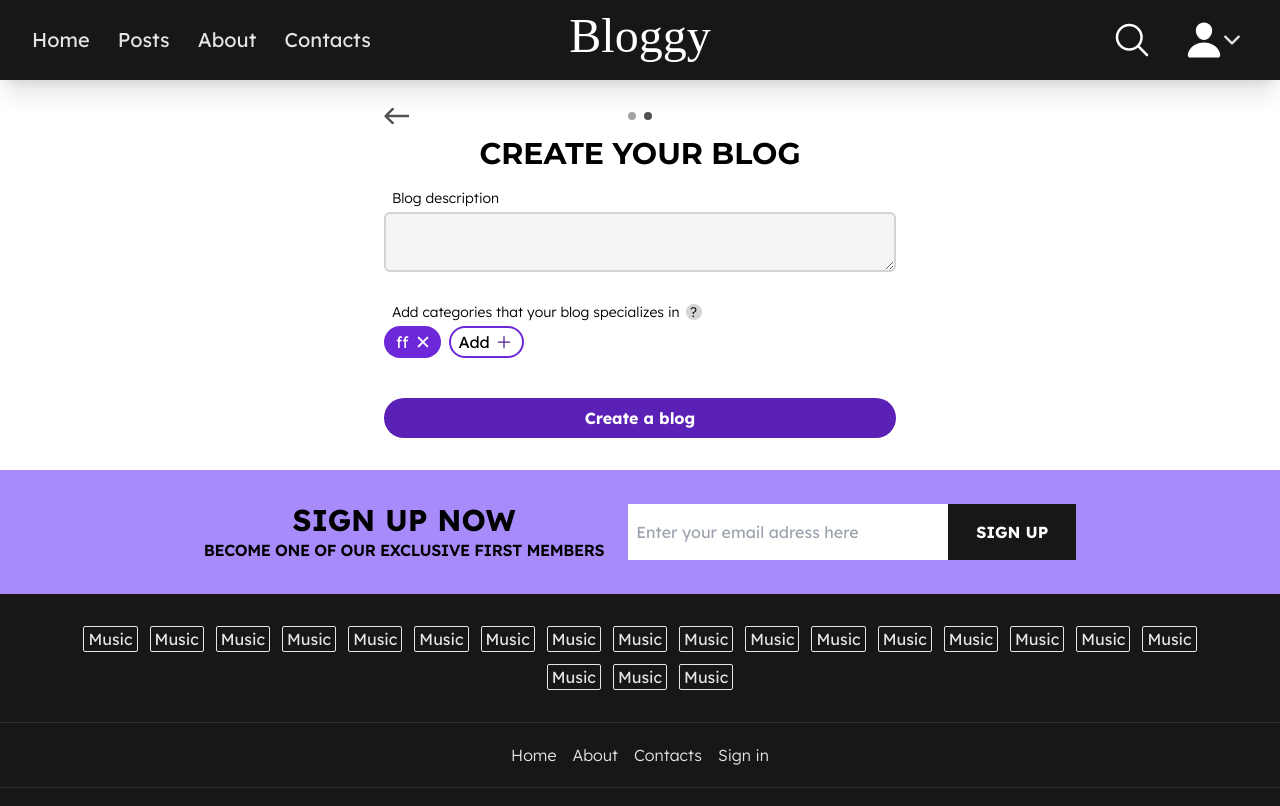
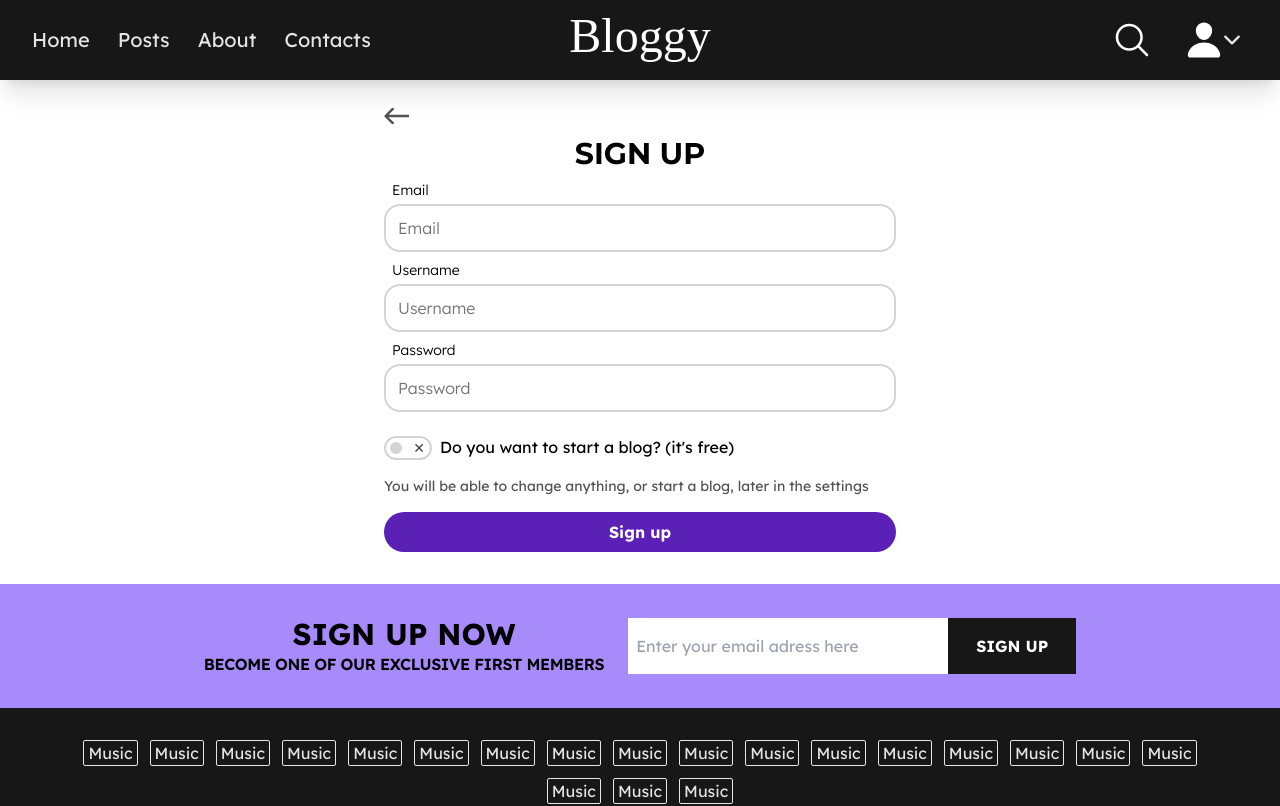
Before and after one commit to Kirill-Cherepanov/Bloggy, a React (Create React App) app in the folder client/: page /registration in a window 1280 px wide. Shown: the top 806 px of the page. Built offline with nearby package versions, Linux system fonts and the light colour scheme; a web font is replaced by a local one.

Commit message:
feat: add form validation to registration page

```diff
--- a/client/src/index.css
+++ b/client/src/index.css
@@ -41,25 +41,22 @@
 
 @layer utilities {
   .cool-checkbox {
-    @apply appearance-none outline-none relative h-6 w-12 border-2 border-main rounded-xl cursor-pointer;
-    box-shadow: 2px 2px 2px rgba(189,189,189,0.6), -2px -2px 2px rgba(255,255,255,0.5), inset 2px 2px 4px -2px #c3c3c3, inset -2px -2px 4px -2px #fff;
+    @apply appearance-none outline-none relative h-6 w-12 p-0.5 border-2 border-secondary-300 rounded-xl cursor-pointer;
   }
   .cool-checkbox:checked {
-    @apply bg-accent-600;
-    box-shadow: 3px 3px 5px rgba(189,189,189,0.6), -3px -3px 5px rgba(255,255,255,0.5), inset 3px 3px 5px -3px rgba(0,0,0,0.3), inset -3px -3px 5px -3px rgba(0,0,0,0.3);
+    @apply bg-accent-600 border-accent-700;
   }
   .cool-checkbox::before {
-    @apply content-[""] h-3 w-3 bg-main absolute m-auto top-0 left-1 bottom-0 rounded-full transition-all duration-200;
-    box-shadow: 1px 1px 5px #c3c3c3, 2px 2px 5px rgba(189,189,189,0.6);
+    @apply content-[""] h-3 w-3 bg-secondary-300 absolute m-auto top-0 left-1 bottom-0 rounded-full transition-all duration-200;
   }
   .cool-checkbox:checked::before {
-    @apply left-7 shadow-none;
+    @apply left-7 shadow-none bg-main;
   }
   .cool-checkbox::after {
-    @apply content-["✕"] absolute text-sm top-[1px] right-[5px] text-secondary-700;
+    @apply content-["✕"] absolute text-sm top-0 right-[5px] text-secondary-700;
   }
   .cool-checkbox:checked::after {
-    @apply content-["✓"] top-0 left-[5px] text-main;
+    @apply content-["✓"] left-[5px] text-main;
   }
 
 
--- a/client/src/pages/Registration/Registration.tsx
+++ b/client/src/pages/Registration/Registration.tsx
@@ -25,13 +25,19 @@ export default function Register() {
   //     setError(true);
   //   }
   // };
-  const [stage, setStage] = useState(2);
-  const [isConfirmationSent, setIsConfirmationSent] = useState(true);
+  const [stage, setStage] = useState(0);
 
   return (
     <main className="px-page max-w-2xl py-8 relative">
       <div className="w-full px-page absolute left-0 top-8 flex items-center h-2">
-        <button className="absolute">
+        <button
+          className="absolute"
+          onClick={() => {
+            if (stage === 2) {
+              setStage(1);
+            }
+          }}
+        >
           <Icon
             type="long-arrow"
             className="h-4 text-secondary-600 pointer-events-none"
@@ -51,14 +57,7 @@ export default function Register() {
               ))}
         </div>
       </div>
-      {stage === 2 ? (
-        <Stage2 />
-      ) : (
-        <Stage1
-          isConfirmationSent={isConfirmationSent}
-          changeStage={(e) => setStage(Number(e.target.checked))}
-        />
-      )}
+      {stage === 2 ? <Stage2 /> : <Stage1 setStage={setStage} />}
     </main>
   );
 }
--- a/client/src/pages/Registration/Stages/Stage1.tsx
+++ b/client/src/pages/Registration/Stages/Stage1.tsx
@@ -1,76 +1,122 @@
-import React from 'react';
+import { useState } from 'react';
+import { useNavigate } from 'react-router-dom';
 
 type Props = {
-  isConfirmationSent: boolean;
-  changeStage: (e: React.ChangeEvent<HTMLInputElement>) => unknown;
+  setStage: (stage: number) => void;
 };
 
-export default function Stage1({ isConfirmationSent, changeStage }: Props) {
+export default function Stage1({ setStage }: Props) {
+  const [confirmationMessage, setConfirmationMessage] = useState<null | string>(
+    null
+  );
+  const [incorrectElements, setIncorrectElements] = useState<{
+    [field: string]: string;
+  }>({});
+  let navigate = useNavigate();
+
   return (
-    <form onSubmit={(e) => e.preventDefault()} className="mx-auto w-full mt-6">
+    <form
+      onSubmit={(e) => {
+        e.preventDefault();
+
+        const getFormElement = (id: string) => {
+          return e.currentTarget.elements[
+            id as keyof HTMLFormControlsCollection
+          ] as HTMLInputElement;
+        };
+
+        if (confirmationMessage === null) {
+          setConfirmationMessage('You are cool!');
+        } else if (
+          confirmationMessage !== getFormElement('confirm-email').value
+        ) {
+          setIncorrectElements((elements) => ({
+            ...elements,
+            ...{ 'confirm-email': 'This message is incorrect' }
+          }));
+        } else {
+          setIncorrectElements({});
+          if (getFormElement('start-blog').checked) setStage(2);
+          else navigate('/', { replace: true });
+        }
+      }}
+      className="mx-auto w-full mt-6"
+    >
       <h2 className="text-3xl text-center font-bold font-display uppercase mb-2">
         Sign up
       </h2>
-      <label
-        htmlFor="registration__email"
-        className="block font-light ml-2 text-sm mb-1"
-      >
+      <label htmlFor="email" className="block font-light ml-2 text-sm mb-1">
         Email
       </label>
       <input
-        type="text"
-        id="registration__email"
+        type="email"
+        id="email"
         placeholder="Email"
+        required={true}
         className="focus:outline-accent-400 w-full border-2 border-secondary-300 rounded-2xl px-3 py-2.5 placeholder:text-secondary-500 placeholder:font-light mb-2"
       />
 
-      <label
-        htmlFor="registration__username"
-        className="block font-light ml-2 text-sm mb-1"
-      >
+      <label htmlFor="username" className="block font-light ml-2 text-sm mb-1">
         Username
       </label>
       <input
         type="text"
-        id="registration__username"
+        id="username"
         placeholder="Username"
+        minLength={5}
+        maxLength={20}
+        required={true}
+        pattern={'^[a-z0-9A-Z_-]+$'}
         className="focus:outline-accent-400 w-full border-2 border-secondary-300 rounded-2xl px-3 py-2.5 placeholder:text-secondary-500 placeholder:font-light mb-2"
       />
 
-      <label
-        htmlFor="registration__password"
-        className="block font-light ml-2 text-sm mb-1"
-      >
+      <label htmlFor="password" className="block font-light ml-2 text-sm mb-1">
         Password
       </label>
       <input
-        type="text"
-        id="registration__password"
+        type="password"
+        id="password"
         placeholder="Password"
+        minLength={5}
+        maxLength={30}
+        required={true}
         className="focus:outline-accent-400 w-full border-2 border-secondary-300 rounded-2xl px-3 py-2.5 placeholder:text-secondary-500 placeholder:font-light mb-2"
       />
 
+      {confirmationMessage && (
+        <>
           <label
-        htmlFor="registration__confirm-password"
+            htmlFor="confirm-email"
             className="block font-light ml-2 text-sm mb-1"
           >
-        Confirm password
+            Confirmation email message
           </label>
           <input
             type="text"
-        id="registration__confirm-password"
-        placeholder="Confirm password"
-        className="focus:outline-accent-400 w-full border-2 border-secondary-300 rounded-2xl px-3 py-2.5 placeholder:text-secondary-500 placeholder:font-light mb-2"
+            id="confirm-email"
+            placeholder="Confirmation message"
+            required={true}
+            className="focus:outline-accent-400 w-full border-2 border-secondary-300 rounded-2xl px-3 py-2.5 placeholder:text-secondary-500 placeholder:font-light mb-1"
+            style={{
+              borderColor: incorrectElements['confirm-email'] && '#f00'
+            }}
           />
+          <button className="ml-2 block text-secondary-600 mb-4 text-sm hover:underline">
+            Send again
+          </button>
+        </>
+      )}
 
-      <label htmlFor="registration__start-blog" className="flex gap-2 my-2">
+      <label htmlFor="start-blog" className="flex gap-2 mt-4 mb-4">
         <input
           type="checkbox"
-          id="registration__start-blog"
-          onChange={changeStage}
+          id="start-blog"
+          onChange={(e) => setStage(Number(e.target.checked))}
           className="cool-checkbox"
         />
+        <span className="relative bottom-[1px]">
           Do you want to start a blog? (it's free)
+        </span>
       </label>
 
       <p className="text-sm text-secondary-600 mb-4">
@@ -78,27 +124,10 @@ export default function Stage1({ isConfirmationSent, changeStage }: Props) {
         settings
       </p>
 
-      {!isConfirmationSent ? null : (
-        <>
-          <label
-            htmlFor="registration__confirm-email"
-            className="block font-light ml-2 text-sm mb-1"
+      <button
+        type="submit"
+        className="w-full py-2 bg-accent-800 text-main font-bold rounded-3xl transition-color hover:bg-accent-900"
       >
-            Confirmation email message
-          </label>
-          <input
-            type="text"
-            id="registration__confirm-email"
-            placeholder="Confirmation message"
-            className="focus:outline-accent-400 w-full border-2 border-secondary-300 rounded-2xl px-3 py-2.5 placeholder:text-secondary-500 placeholder:font-light mb-1"
-          />
-          <button className="ml-2 block text-secondary-600 mb-4 text-sm hover:underline">
-            Send again
-          </button>
-        </>
-      )}
-
-      <button className="w-full py-2 bg-accent-800 text-main font-bold rounded-3xl transition-color hover:bg-accent-900">
         Sign up
       </button>
     </form>
--- a/client/src/pages/Registration/Stages/Stage2.tsx
+++ b/client/src/pages/Registration/Stages/Stage2.tsx
@@ -2,7 +2,7 @@ import { useEffect, useRef, useState } from 'react';
 import Icon from '../../../components/Icon/Icon';
 
 export default function Stage2() {
-  const [categories, setCategories] = useState(['ff']);
+  const [categories, setCategories] = useState<string[]>([]);
   const [isAdding, setIsAdding] = useState(false);
   const newCategoryRef = useRef<HTMLInputElement | null>(null);
 
@@ -16,18 +16,18 @@ export default function Stage2() {
         Create your blog
       </h2>
       <label
-        htmlFor="registration__blog-description"
+        htmlFor="blog-description"
         className="block font-light ml-2 text-sm mb-1"
       >
         Blog description
       </label>
       <textarea
-        id="registration__blog-description"
+        id="blog-description"
         className="bg-secondary-100 outline-1 w-full border-2 border-secondary-300 rounded-md px-2 py-1 mb-6 focus:outline-2 focus:outline-accent-400"
       />
 
       <label
-        htmlFor="registration__blog-categories"
+        htmlFor="blog-categories"
         className="flex items-center font-light ml-2 text-sm mb-1"
       >
         Add categories that your blog specializes in
@@ -77,6 +77,7 @@ export default function Stage2() {
                   e.target.value !== '' &&
                   !categories.includes(e.target.value)
                 ) {
+                  console.log(categories);
                   setCategories((categories) => [
                     ...categories,
                     e.target.value
@@ -88,7 +89,10 @@ export default function Stage2() {
                   setIsAdding(false);
                 }
                 if (e.code === 'Enter') {
-                  if (e.target.value === '') {
+                  if (
+                    e.target.value === '' ||
+                    categories.includes(e.target.value)
+                  ) {
                     setIsAdding(false);
                     return;
                   }
```
Lines whose indentation alone changed are shown as unchanged.
